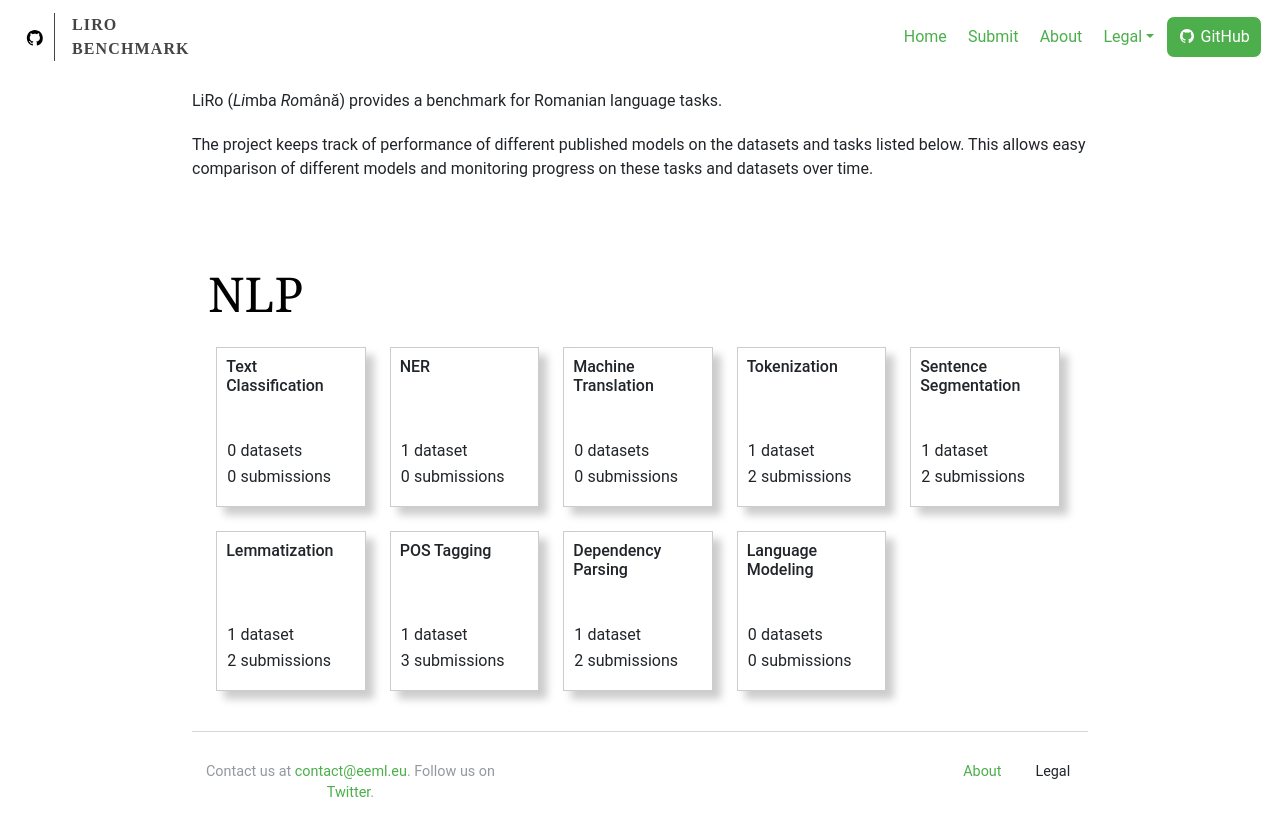
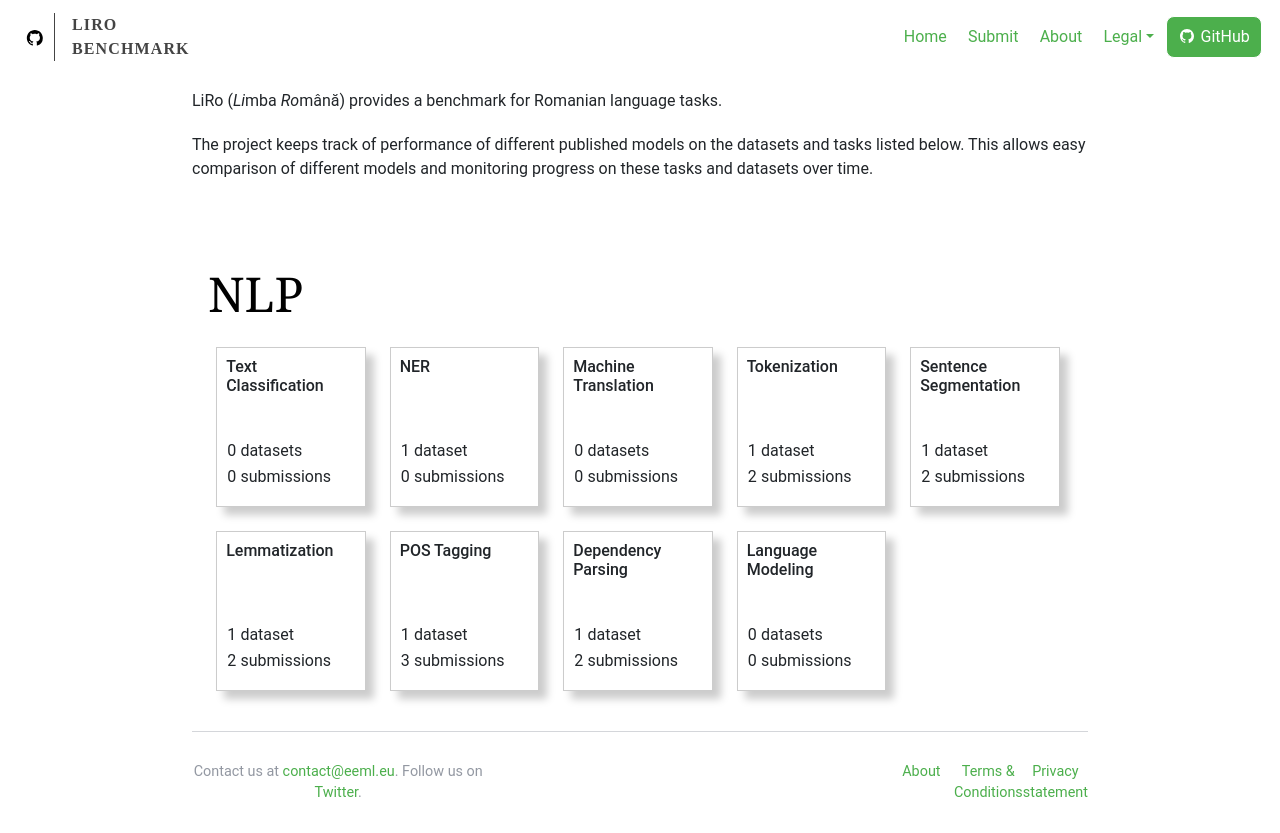
Before and after one commit to LiroBenchmark/LiroBenchmark.github.io, a React (Create React App) app: page / in a window 1280 px wide. Built offline with nearby package versions, Linux system fonts and the light colour scheme; what webfontloader would draw is missing.

Commit message:
Fixed URLs for legal pages

```diff
--- a/src/Components/Footer.js
+++ b/src/Components/Footer.js
@@ -20,7 +20,10 @@ class Footer extends React.Component {
           <a href={UrlBuilder.aboutPageUrl}>About</a>
         </div>
         <div className="footer-link">
-          <a href={UrlBuilder.termsPageUrl}>Legal</a>
+          <a href={UrlBuilder.termsAndConditionsPageUrl}>Terms &amp; Conditions</a>
+        </div>
+        <div className="footer-link">
+          <a href={UrlBuilder.privacyStatementPageUrl}>Privacy statement</a>
         </div>
       </div>
     </footer>
--- a/src/Components/Header.js
+++ b/src/Components/Header.js
@@ -26,6 +26,7 @@ const Header = () => (
         <Nav.Link href={UrlBuilder.aboutPageUrl}>About</Nav.Link>
         <NavDropdown title="Legal" id="nav-dropdown-legal">
           <Nav.Link href={UrlBuilder.termsAndConditionsPageUrl}>Terms & Conditions</Nav.Link>
+          <Nav.Link href={UrlBuilder.privacyStatementPageUrl}>Privacy statement</Nav.Link>
         </NavDropdown>
         <Nav.Link
           className="code-btn"
```
